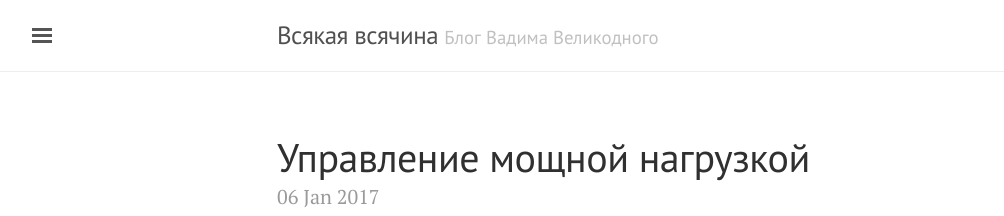
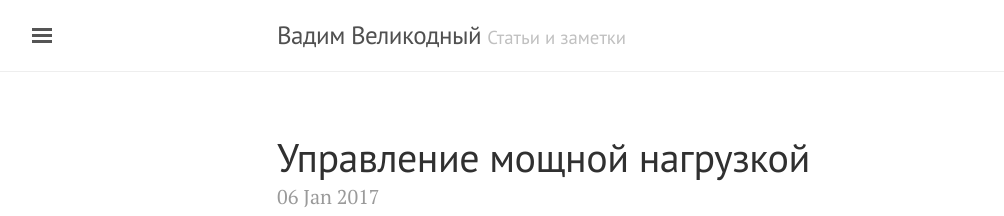
Before and after one commit to velikodniy/velikodniy.github.io, a Jekyll site: the page built from index.html, in a window 1280 px wide and 900 px high. Shown: the top 216 px of the window, without its empty margins (3-1007 px from the left). Built offline with Jekyll 4.4.1, drawn with Linux system fonts in a browser that asks for light colours; formulas are drawn with MathJax 3; the list of posts is cut into pages by our own code.

Commit message:
Change title and tagline

```diff
--- a/_config.yml
+++ b/_config.yml
@@ -2,8 +2,8 @@
 permalink:           pretty
 
 # Setup
-title:               'Всякая всячина'
-tagline:             'Блог Вадима Великодного'
+title:               'Вадим Великодный'
+tagline:             'Статьи и заметки'
 description:         ''
 url:                 ''
 baseurl:             ''
```
